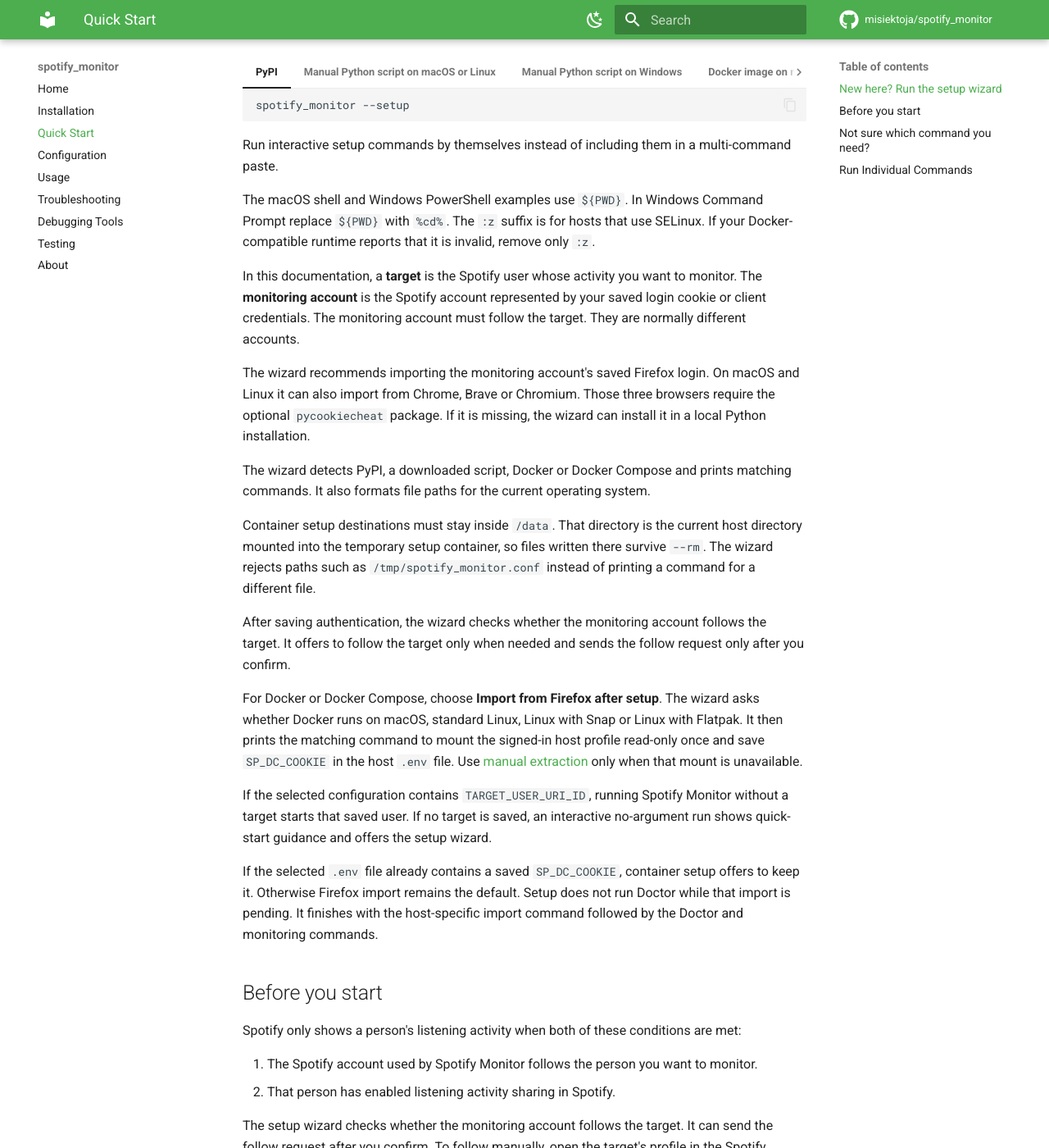
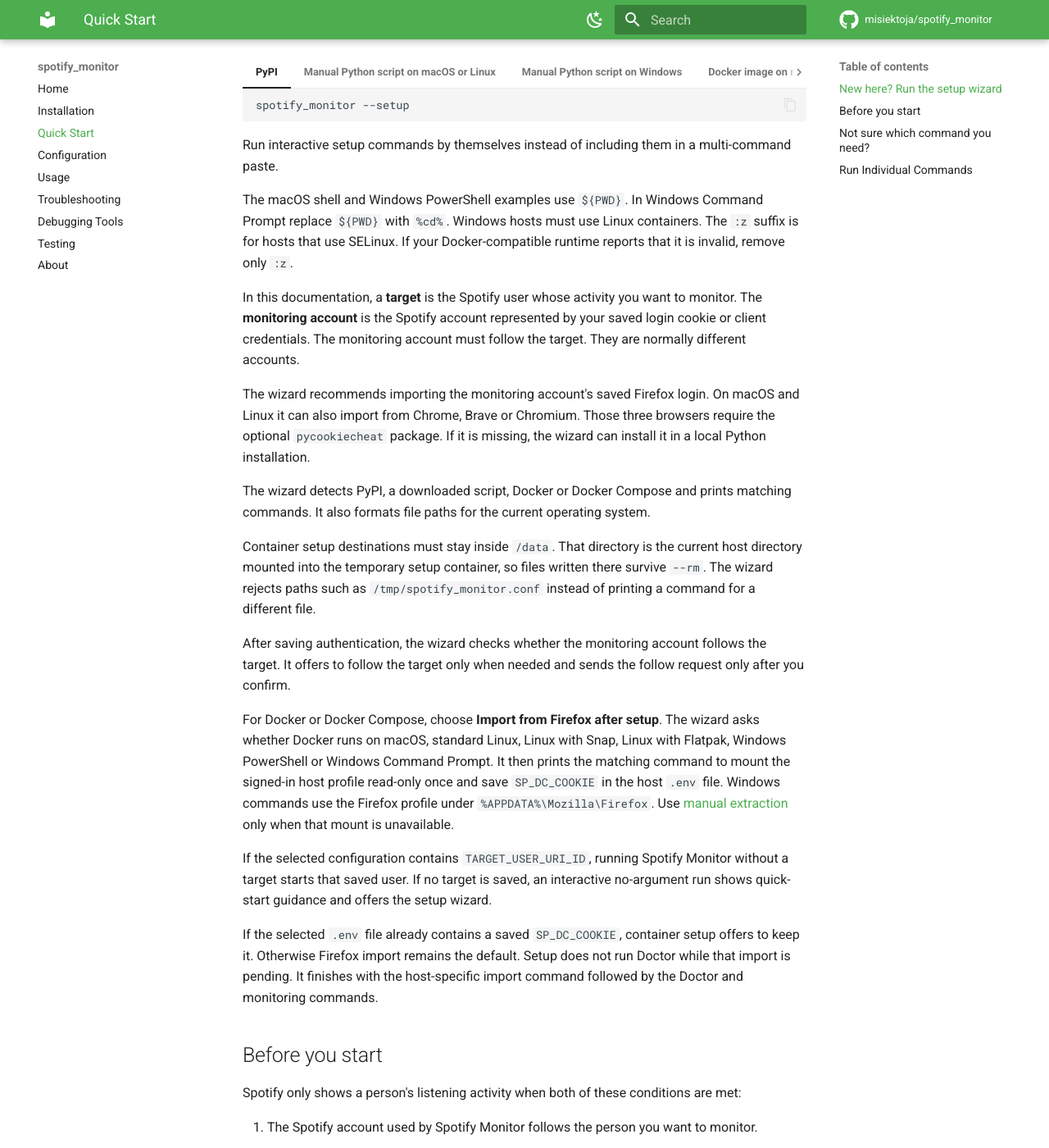
Before and after one commit to misiektoja/spotify_monitor, an MkDocs documentation site: the page built from docs/quick-start.md, in a window 1280 px wide and 1400 px high, scrolled down 483 px. Shown: the whole window at 82% size. Built offline with MkDocs 1.6.1 and Material for MkDocs 9.7.7, drawn with Linux system fonts in a browser that asks for light colours; comment, search, counter and statistics services are not loaded.

Commit message:
docs(quick-start): add Windows Firefox host choices

```diff
--- a/docs/quick-start.md
+++ b/docs/quick-start.md
@@ -60,7 +60,7 @@
 
 Run interactive setup commands by themselves instead of including them in a multi-command paste.
 
-The macOS shell and Windows PowerShell examples use `${PWD}`. In Windows Command Prompt replace `${PWD}` with `%cd%`. The `:z` suffix is for hosts that use SELinux. If your Docker-compatible runtime reports that it is invalid, remove only `:z`.
+The macOS shell and Windows PowerShell examples use `${PWD}`. In Windows Command Prompt replace `${PWD}` with `%cd%`. Windows hosts must use Linux containers. The `:z` suffix is for hosts that use SELinux. If your Docker-compatible runtime reports that it is invalid, remove only `:z`.
 
 In this documentation, a **target** is the Spotify user whose activity you want to monitor. The **monitoring account** is the Spotify account represented by your saved login cookie or client credentials. The monitoring account must follow the target. They are normally different accounts.
 
@@ -72,7 +72,7 @@
 
 After saving authentication, the wizard checks whether the monitoring account follows the target. It offers to follow the target only when needed and sends the follow request only after you confirm.
 
-For Docker or Docker Compose, choose **Import from Firefox after setup**. The wizard asks whether Docker runs on macOS, standard Linux, Linux with Snap or Linux with Flatpak. It then prints the matching command to mount the signed-in host profile read-only once and save `SP_DC_COOKIE` in the host `.env` file. Use [manual extraction](configuration.md#manual-cookie-extraction) only when that mount is unavailable.
+For Docker or Docker Compose, choose **Import from Firefox after setup**. The wizard asks whether Docker runs on macOS, standard Linux, Linux with Snap, Linux with Flatpak, Windows PowerShell or Windows Command Prompt. It then prints the matching command to mount the signed-in host profile read-only once and save `SP_DC_COOKIE` in the host `.env` file. Windows commands use the Firefox profile under `%APPDATA%\Mozilla\Firefox`. Use [manual extraction](configuration.md#manual-cookie-extraction) only when that mount is unavailable.
 
 If the selected configuration contains `TARGET_USER_URI_ID`, running Spotify Monitor without a target starts that saved user. If no target is saved, an interactive no-argument run shows quick-start guidance and offers the setup wizard.
 
```
